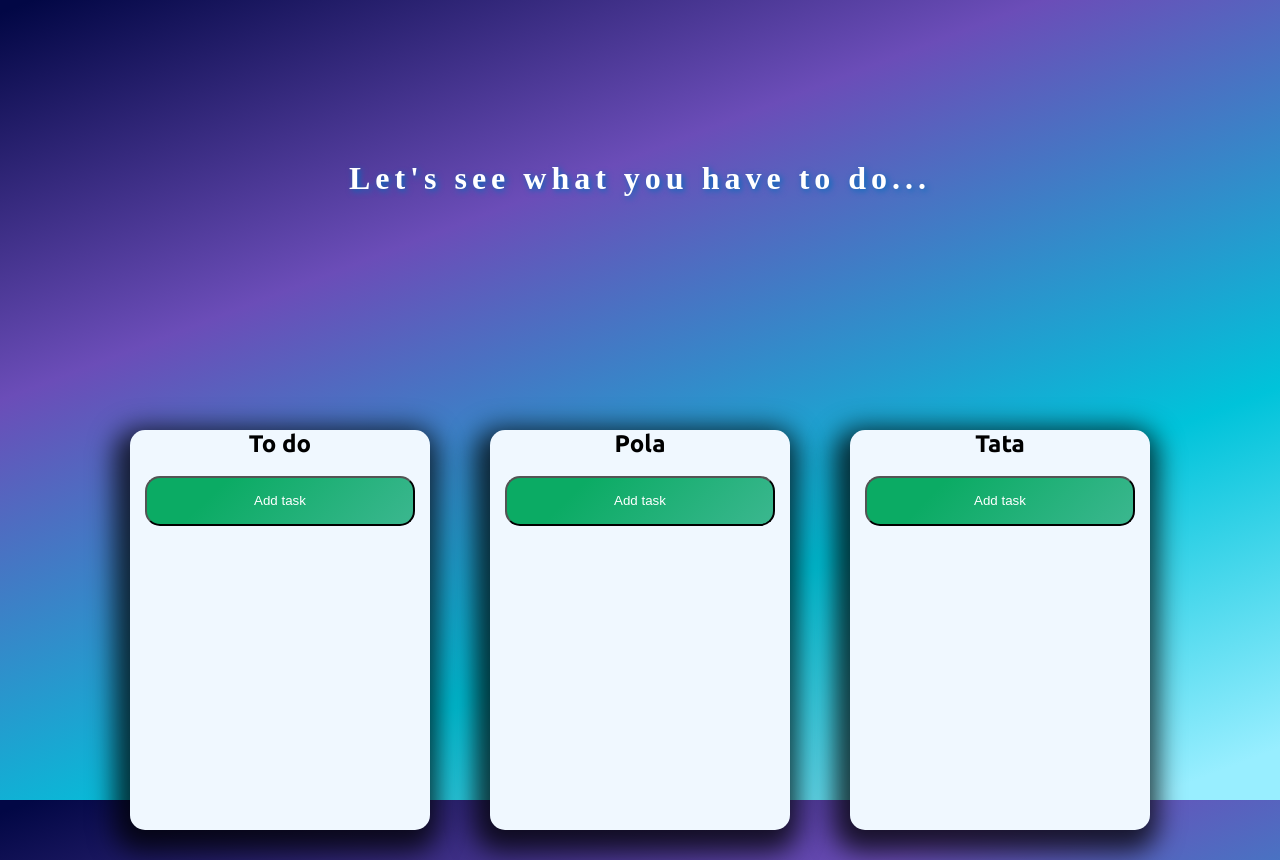
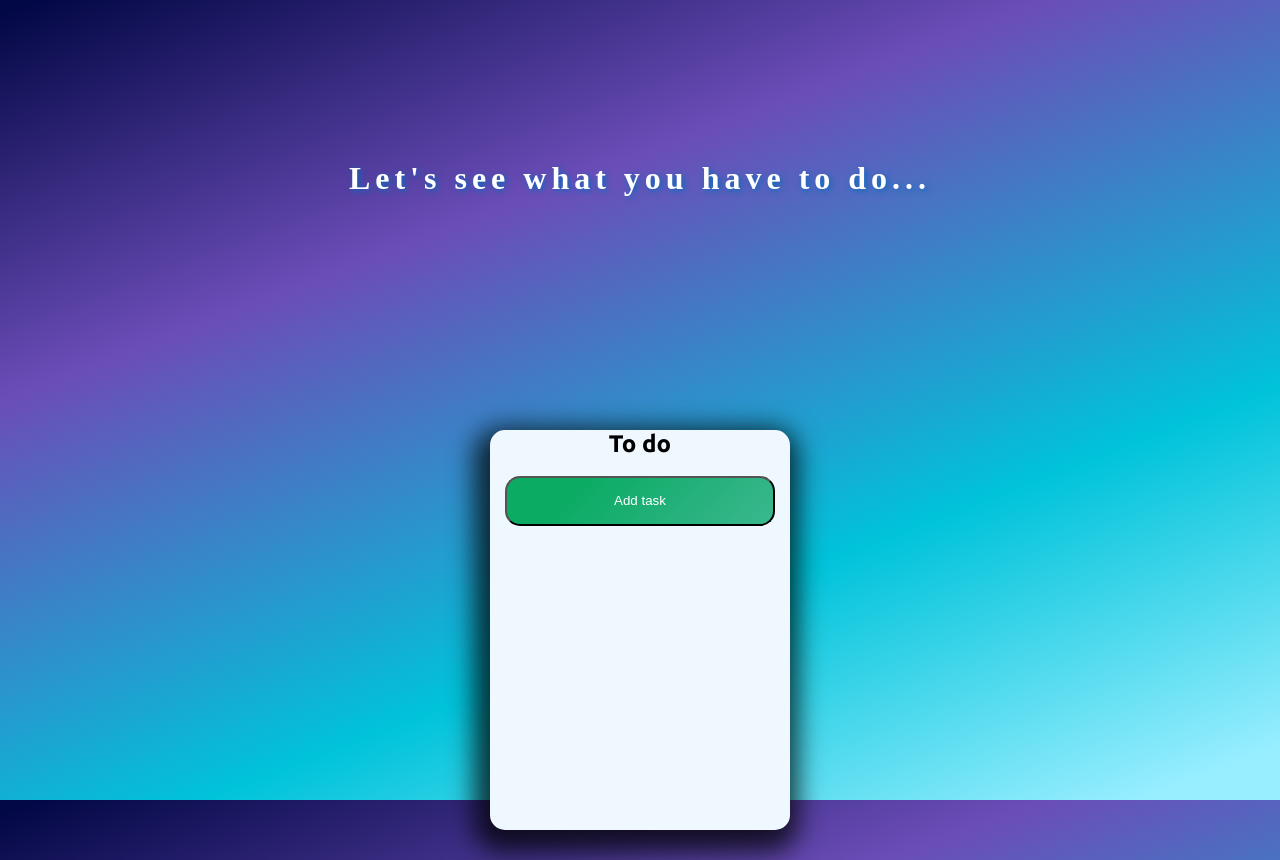
Before and after one commit to jakubiszon26/react-to-do-app, a React (Create React App) app: page / in a window 1280 px wide. Built offline with nearby package versions, Linux system fonts and the light colour scheme.

Commit message:
api handle add new task to db

```diff
--- a/src/components/AddNewTaskForm.js
+++ b/src/components/AddNewTaskForm.js
@@ -30,4 +30,5 @@ const handleSubmit = (data, text, setCardState, cardState) => {
     //set clicked to false after finished task addition in purpose to hide add new task form component
     clicked: !cardState.clicked,
   });
+  fetch(`http://localhost:8000/add?text="${text}"&cardId=${data.id}`)
 };
--- a/src/components/Card.js
+++ b/src/components/Card.js
@@ -2,7 +2,9 @@ import React, { useState } from "react";
 import AddNewTaskForm from "./AddNewTaskForm";
 import Item from "./Item";
 
-export default function Card({ data }) {
+export default function Card({ data, cardId }) {
+  console.log("id karty")
+  console.log(cardId)
   const [state, setState] = useState({
     clicked: false,
   });
@@ -19,6 +21,7 @@ export default function Card({ data }) {
               item={item}
               id={item.id}
             >
+
               {item.title}
             </Item>
           </li>
@@ -38,6 +41,7 @@ export default function Card({ data }) {
             data={data}
             setCardState={setState}
             cardState={state}
+            cardId={data.id}
           />
         )}
       </div>
--- a/src/components/CardList.js
+++ b/src/components/CardList.js
@@ -4,7 +4,7 @@ import data from "../data"
 export default function CardList() {
   return (
     <div className="cardsList">
-      {data.cards.map(item => <Card data={item} />)}
+      {data.cards.map(item => <Card key={item.id} data={item} cardId={item.id} />)}
     </div>
   );
 }
--- a/src/data.js
+++ b/src/data.js
@@ -3,23 +3,7 @@ const data = {
     {
       id: 1,
       title: "To do",
-      tasks: [
-
-      ],
-    },
-    {
-      id: 1,
-      title: "Pola",
-      tasks: [
-
-      ],
-    },
-    {
-      id: 1,
-      title: "Tata",
-      tasks: [
-
-      ],
+      tasks: [],
     },
   ],
 };
```
Also changed, not shown: server.js (+32 -11 lines), 1 other file (tests, documents, lock files or other folders).
